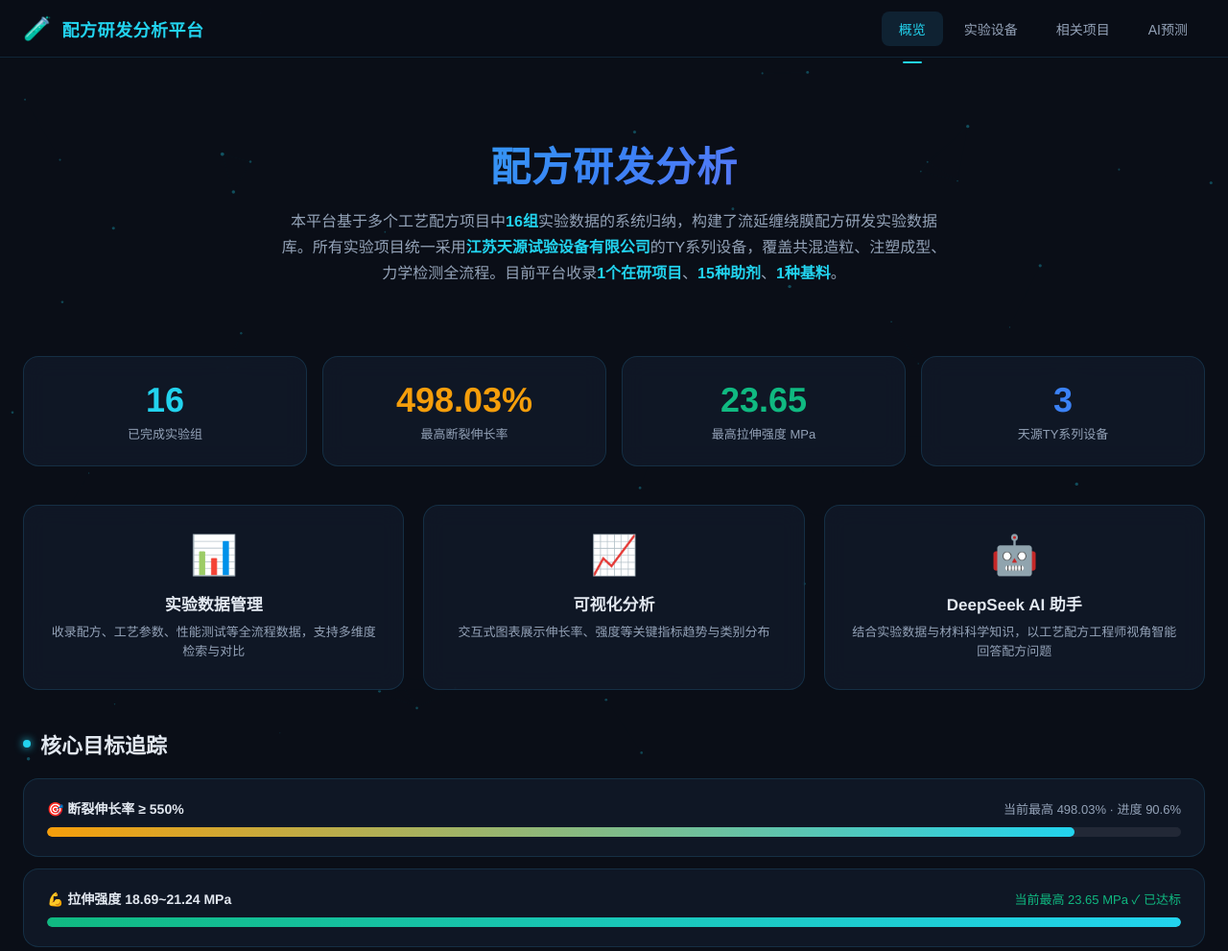
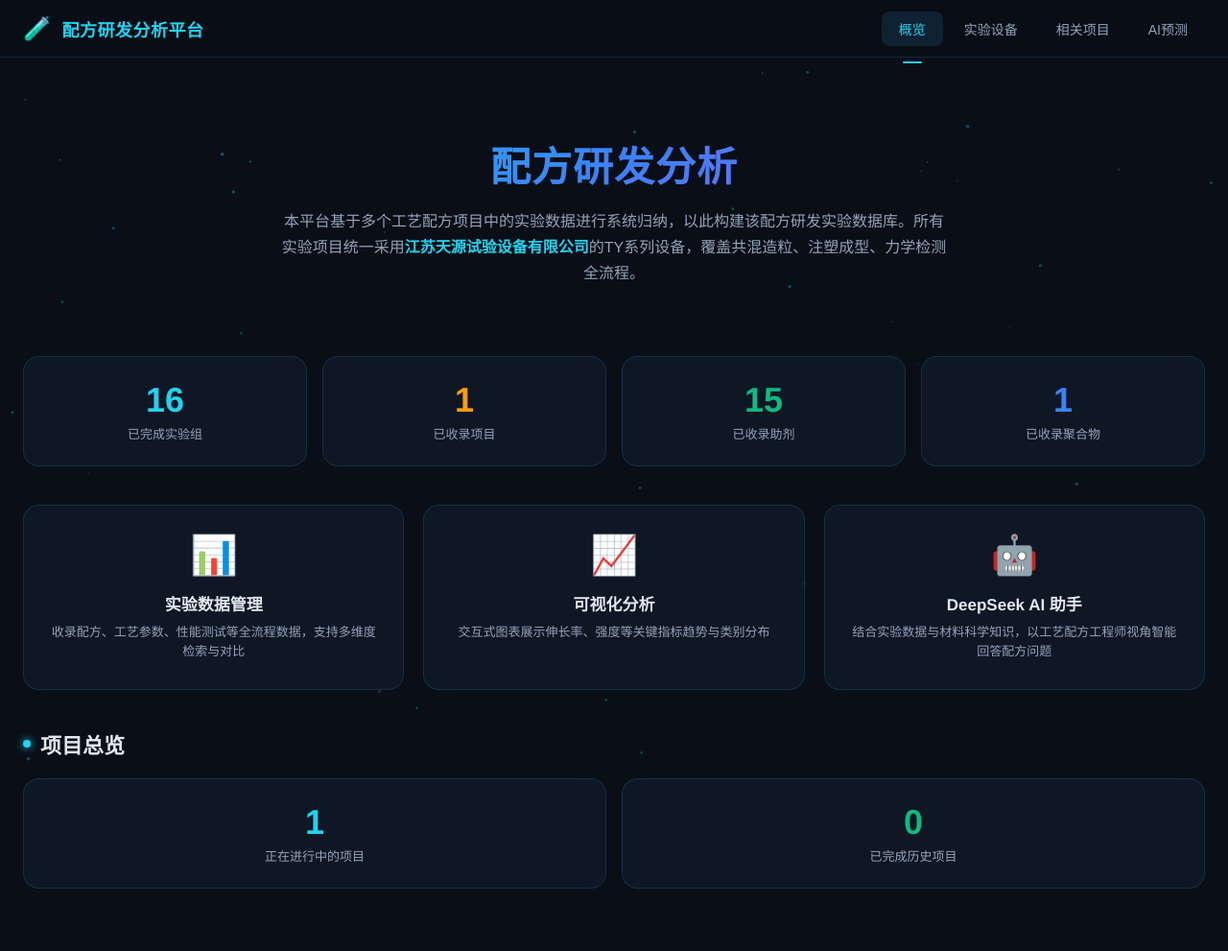
Before and after one commit to over1ove/rd-analysis, a website: page index.html in a window 1280 px wide. Shown: the top 991 px of the page at 96% size. Drawn offline with nearby package versions, Linux system fonts and the light colour scheme.

Commit message:
概览页重构：修改介绍文案+统计卡片+项目总览

```diff
--- a/index.html
+++ b/index.html
@@ -196,14 +196,14 @@ tr:hover td{background:rgba(56,189,248,.04);color:var(--text)}
 <div class="page active" id="page0">
   <div class="hero">
     <h1>配方研发分析</h1>
-    <p class="sub">本平台基于多个工艺配方项目中<strong>16组</strong>实验数据的系统归纳，构建了流延缠绕膜配方研发实验数据库。所有实验项目统一采用<strong>江苏天源试验设备有限公司</strong>的TY系列设备，覆盖共混造粒、注塑成型、力学检测全流程。目前平台收录<strong>1个在研项目</strong>、<strong>15种助剂</strong>、<strong>1种基料</strong>。</p>
+    <p class="sub">本平台基于多个工艺配方项目中的实验数据进行系统归纳，以此构建该配方研发实验数据库。所有实验项目统一采用<strong>江苏天源试验设备有限公司</strong>的TY系列设备，覆盖共混造粒、注塑成型、力学检测全流程。</p>
   </div>
 
   <div class="stats-grid">
     <div class="stat-card cyan"><div class="val">16</div><div class="lbl">已完成实验组</div></div>
-    <div class="stat-card amber"><div class="val">498.03%</div><div class="lbl">最高断裂伸长率</div></div>
-    <div class="stat-card green"><div class="val">23.65</div><div class="lbl">最高拉伸强度 MPa</div></div>
-    <div class="stat-card blue"><div class="val">3</div><div class="lbl">天源TY系列设备</div></div>
+    <div class="stat-card amber"><div class="val">1</div><div class="lbl">已收录项目</div></div>
+    <div class="stat-card green"><div class="val">15</div><div class="lbl">已收录助剂</div></div>
+    <div class="stat-card blue"><div class="val">1</div><div class="lbl">已收录聚合物</div></div>
   </div>
 
   <div class="features">
@@ -213,14 +213,10 @@ tr:hover td{background:rgba(56,189,248,.04);color:var(--text)}
   </div>
 
   <div class="section">
-    <h2><span class="dot"></span>核心目标追踪</h2>
-    <div class="goal-bar">
-      <div class="gb-top"><span class="gb-title">🎯 断裂伸长率 ≥ 550%</span><span class="gb-val">当前最高 498.03% · 进度 90.6%</span></div>
-      <div class="gb-track"><div class="gb-fill" style="width:90.6%;background:linear-gradient(90deg,var(--amber),var(--cyan))"></div></div>
-    </div>
-    <div class="goal-bar">
-      <div class="gb-top"><span class="gb-title">💪 拉伸强度 18.69~21.24 MPa</span><span class="gb-val" style="color:var(--green)">当前最高 23.65 MPa ✓ 已达标</span></div>
-      <div class="gb-track"><div class="gb-fill" style="width:100%;background:linear-gradient(90deg,var(--green),var(--cyan))"></div></div>
+    <h2><span class="dot"></span>项目总览</h2>
+    <div class="stats-grid" style="grid-template-columns:1fr 1fr">
+      <div class="stat-card cyan"><div class="val">1</div><div class="lbl">正在进行中的项目</div></div>
+      <div class="stat-card green"><div class="val">0</div><div class="lbl">已完成历史项目</div></div>
     </div>
   </div>
 </div>
```
Also changed, not shown: analyze.js (+10 -1 lines), generate.js (+8 -12 lines), outputs/analysis_report.html (+8 -12 lines).
